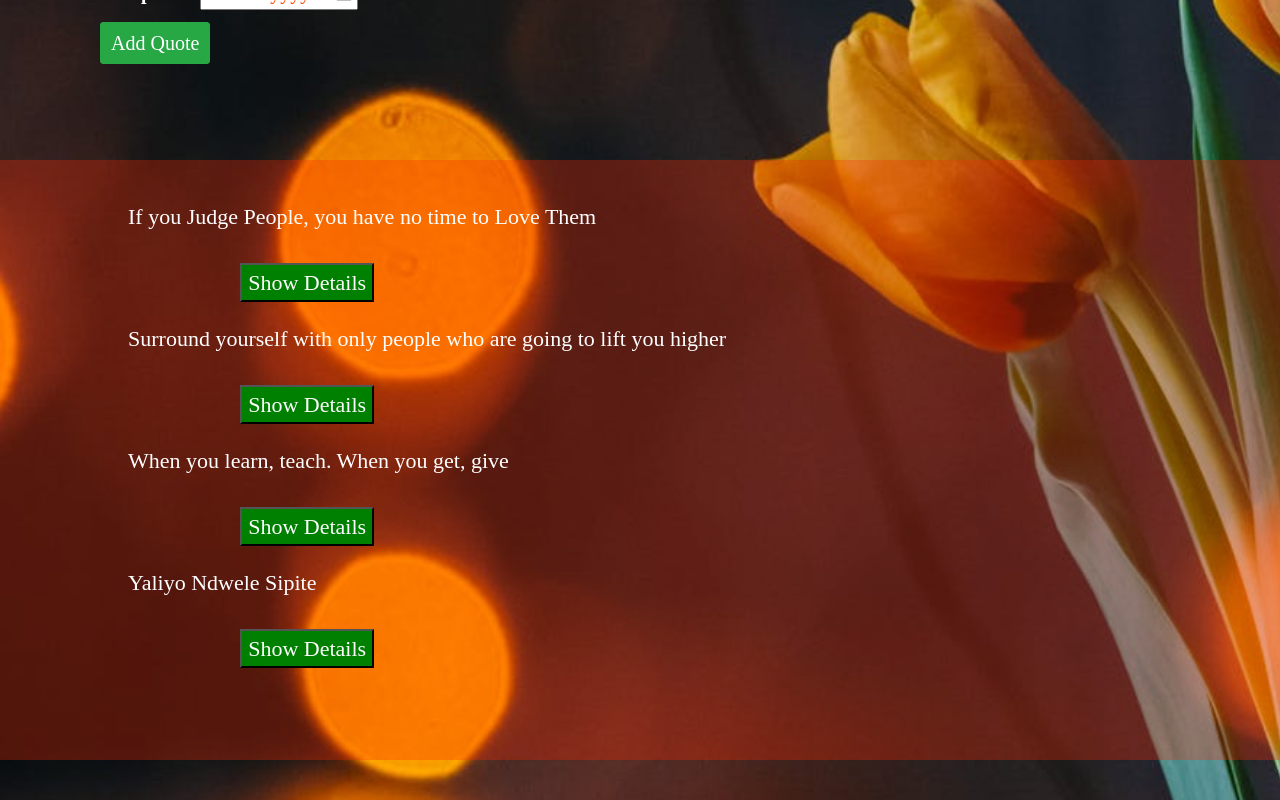
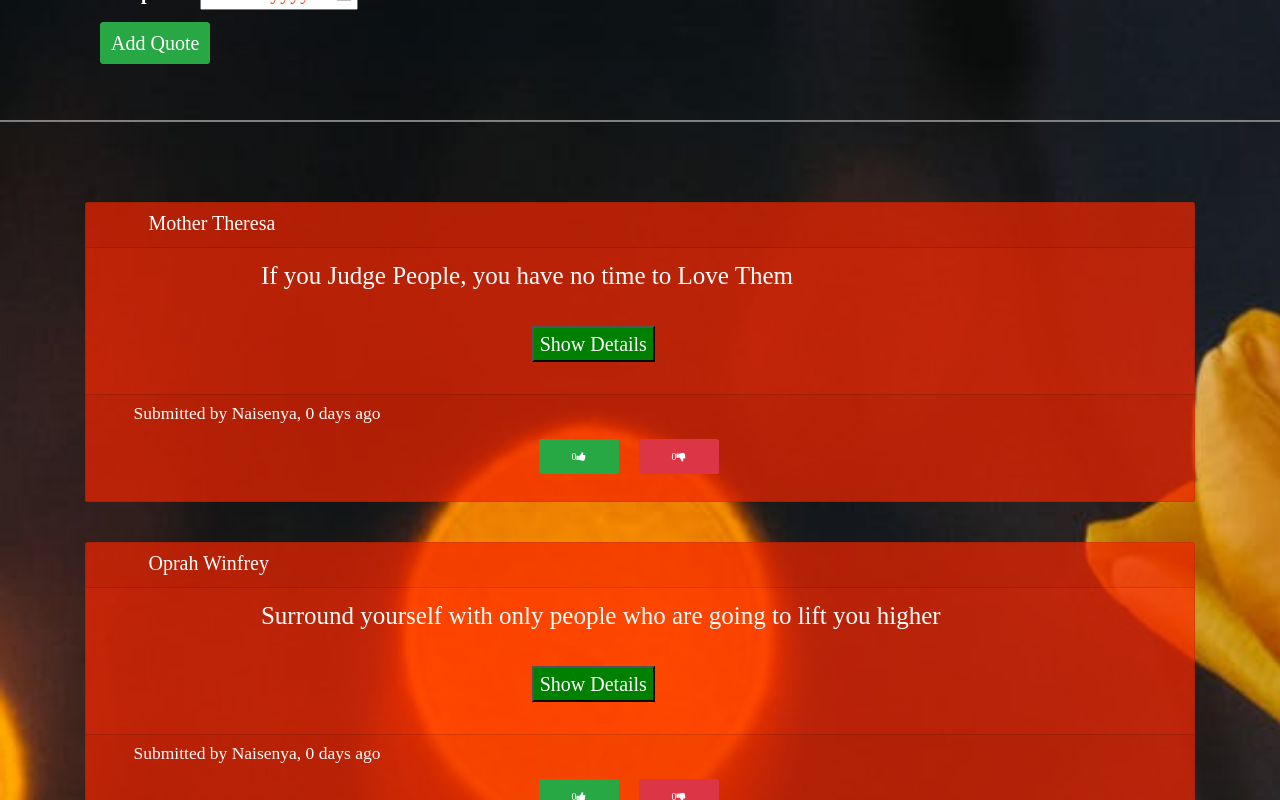
Before and after one commit to naisenyamungai/Quotes-Creation, an Angular app: page / in a window 1280 px wide. Shown: the part 660-1460 px from the top of the page. Built offline with nearby package versions, Linux system fonts and the light colour scheme; a web font is replaced by a local one.

Commit message:
add cards to dispaly the details of the quote and increase width of vote elements for easy visibility

```diff
--- a/src/app/quote/quote.component.css
+++ b/src/app/quote/quote.component.css
@@ -9,7 +9,7 @@
     text-align: center;
     padding:35px;
     color:white;
-    background-color:rgba(255,40,0,0.3);
+    background-color:rgba(255,40,0,0.4);
     height:200px;
     margin-bottom:70px;
 }
@@ -41,14 +41,51 @@
     color:white;
 }
 
+hr{
+    border: 1px solid grey;
+    margin-bottom:80px;
+}
+
 #form-details{
     width:100%;
     height:300px;
-    margin-bottom:200px;
+    margin-bottom:180px;
 }
 
 footer{
     margin-top:200px;
-    background-color:rgba(255,40,0,0.8);
+    background-color:rgba(255,40,0,0.5);
     height:200px;
 }
+
+#myCard{
+    margin-top:20px;
+    color:white;
+}
+
+.card{
+    margin-bottom:40px;
+    background-color:rgba(255,40,0,0.7);
+}
+
+.card-body h1{
+    margin-left:15%;
+}
+
+.card-body #detailsButton{
+    margin-left:40%;
+    font-size:20px;
+}
+
+.card-header h2{
+    margin-left:50px;
+}
+
+.card-footer h3{
+    margin-left:50px;
+}
+
+.voteDetails{
+    margin-left:40%;
+
+}
--- a/src/app/quote/quote.component.html
+++ b/src/app/quote/quote.component.html
@@ -13,7 +13,7 @@
       </div>
     </div>
   </div>
-  <div class="contents">
+<!-- <div class="contents">
     <div class="row">
       <div class="col-md-12">
         <div class="eachQuote">
@@ -31,6 +31,30 @@
         </div>
       </div>
     </div>
+  </div>-->
+  <hr>
+  <div class="container" id="myCard">
+      <div class="card" *ngFor = 'let quote of quotes;let i = index'>
+        <div class="card-header">
+          <h2>{{quote.author}}</h2>
+        </div>
+        <div class="card-body">
+          <h1>{{quote.quote}}</h1>
+          <button id="detailsButton" (click) = 'toggleDetails(i)'>Show Details</button>
+        </div>
+        <div class="card-footer">
+          <div class="row">
+            <div class="submitterDetails">
+              <h3>Submitted by {{quote.submitter}}, {{quote.completeDate|dateCount}} days ago</h3>
+            </div>
+          </div>
+          <div class="row">
+            <div class="voteDetails">
+              <app-vote></app-vote>
+            </div>
+          </div>
+        </div>
+      </div>
   </div>
   <footer></footer>
 </body>
--- a/src/app/vote/vote.component.css
+++ b/src/app/vote/vote.component.css
@@ -1,9 +1,9 @@
 .col {
-    padding: 4px;
-    margin: 4px;
+    padding: 10px;
+    margin: 10px;
     border: none;
     color: white;
-    float: left;
-    width:60px;
+    width:80px;
     height:50%;
+    justify-content:space-between;
   }
```
